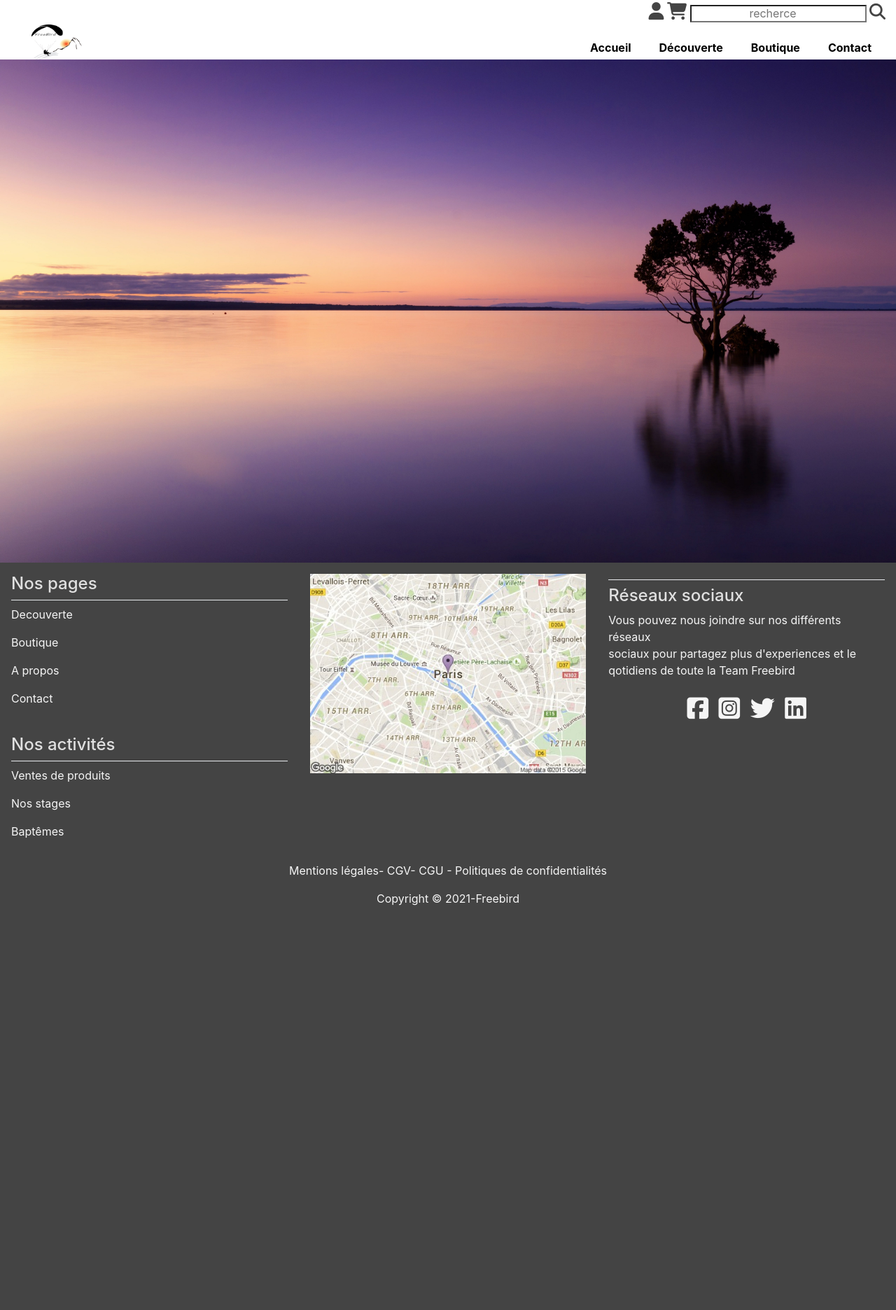
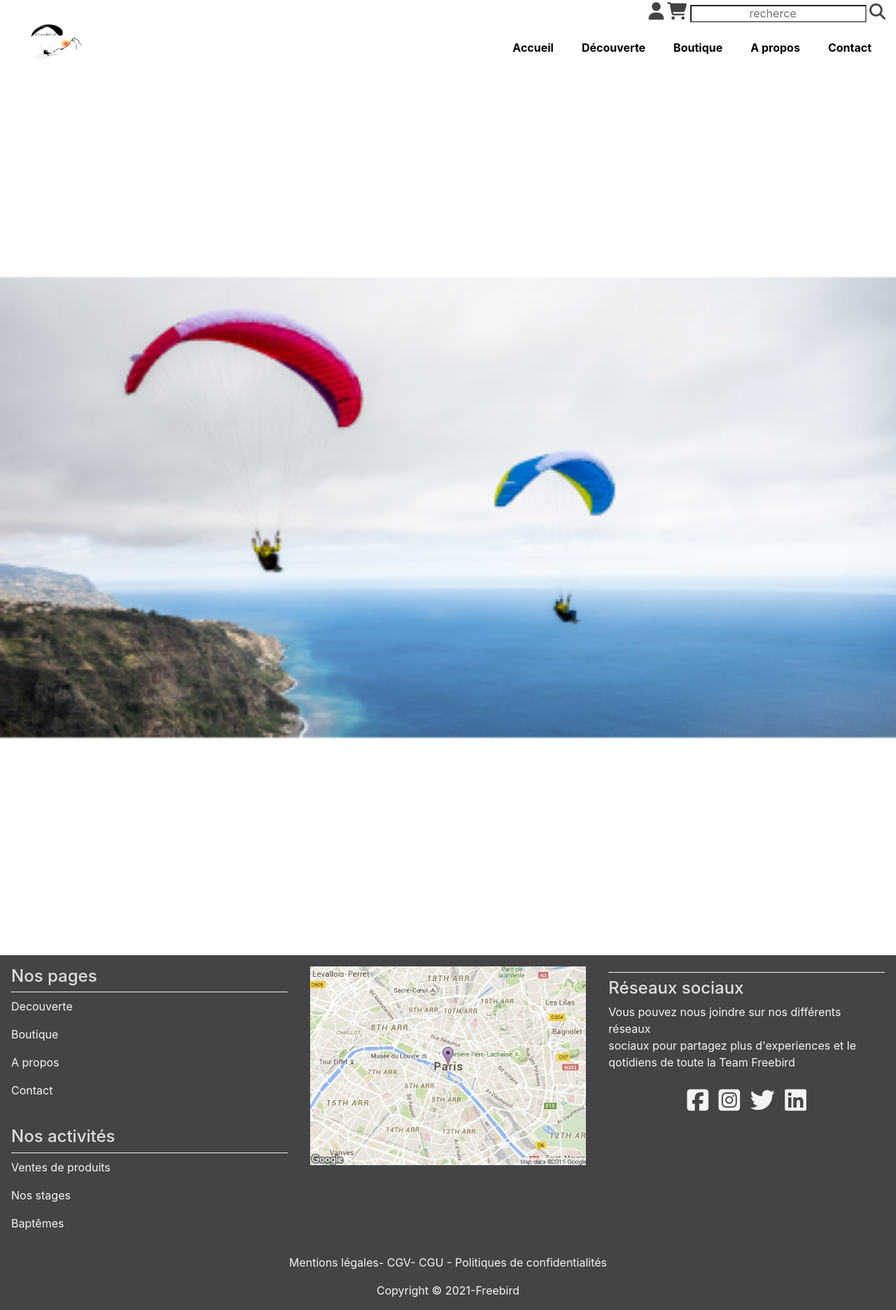
Before and after one commit to llorca93/freebird, a Symfony app: template templates/home/index.html.twig in a window 1280 px wide. Shown: the whole page at 70% size. Before the commit the page ends 1294 px from the top, so only its background shows below. Run offline with Twig, Linux system fonts and the light colour scheme; the template is opened without the code that fills it, so the values that code supplies are empty; some libraries are stand-ins or nearby versions.

Commit message:
modifheadersupplementaire3

```diff
--- a/public/css/style.css
+++ b/public/css/style.css
@@ -47,6 +47,7 @@
 #id-recherche{
     font-size: 23px;
     color: #444444;
+
 }
 .nav-header> a{
     margin: 5px 10px 5px 10px ;
--- a/templates/base.html.twig
+++ b/templates/base.html.twig
@@ -36,6 +36,7 @@
                             <a href="#">Accueil</a>
                             <a href="#">Découverte</a>
                             <a href="#">Boutique</a>
+                            <a href="#">A propos</a>
                             <a href="#">Contact</a>
                         </nav>
                     </div>
--- a/templates/home/index.html.twig
+++ b/templates/home/index.html.twig
@@ -6,7 +6,7 @@
 <div id="carouselExampleSlidesOnly" class="carousel slide" data-ride="carousel">
     <div class="carousel-inner">
       <div class="carousel-item active">
-        <img class="d-block w-100" src="{{asset('images/carousel1.jpg')}}"  data-slide-to="0"  alt="First slide">
+        <img class="d-block w-100" src="{{asset('images/parapentes/para1-1.jpg')}}"  data-slide-to="0"  alt="First slide">
       </div>
       <div class="carousel-item">
         <img class="d-block w-100" src="{{asset('images/carousel2.jpg')}}"   data-slide-to="1" alt="Second slide">
```
